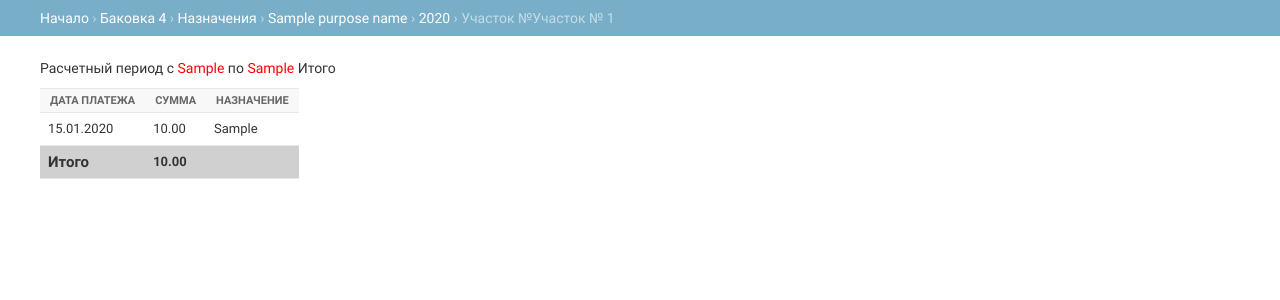
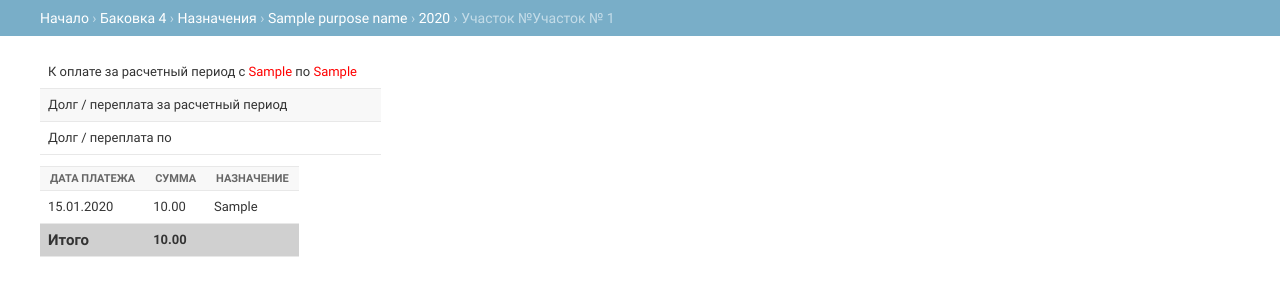
Before and after one commit to constgol/snt, a Django app: template templates/bakovka4/purpose_by_land.html in a window 1280 px wide. Shown: the part 48-348 px from the top of the page. Run offline with Django 3.2, Linux system fonts and the light colour scheme; tables that the repository leaves empty hold one stand-in row (values such as "Sample post"); the template is opened without the code that fills it: values that come from a table or form of the project are taken from there, most other values are stand-ins (such as "Sample title", 1, 10 or a date in 2020).

Commit message:
add debt and overpay for membership charge payments by land

```diff
--- a/templates/bakovka4/purpose_by_land.html
+++ b/templates/bakovka4/purpose_by_land.html
@@ -26,9 +26,21 @@
 {% block content %}
 <div id="content-main">
     <div id="charge_part">
-        Расчетный период с <span id="memb_from" style="color: #ff0000">{{ memb_from }}</span>
-        по <span id="memb_to" style="color: #ff0000">{{ memb_to }}</span>
-        Итого <span id="charge_sum" style="color: #008000; font-size: 18px; font-weight: bold;"></span>
+        <table>
+            <tr>
+                <td>К оплате за расчетный период с <span id="memb_from" style="color: #ff0000">{{ memb_from }}</span>
+                по <span id="memb_to" style="color: #ff0000">{{ memb_to }}</span></td>
+                <td id="charge_sum" style="color: #008000; font-size: 18px; font-weight: bold; text-align: right;"></td>
+            </tr>
+            <tr>
+                <td>Долг / переплата за расчетный период</td>
+                <td id="debt_calc_period" style="font-size: 18px; font-weight: bold; text-align: right;"></td>
+            </tr>
+            <tr>
+                <td>Долг / переплата по <span id="cur_month" style="color: #ff0000"></span></td>
+                <td id="debt_cur_month" style="font-size: 18px; font-weight: bold; text-align: right;"></td>
+            </tr>
+        </table>
     </div>
     <p></p>
     {% if purpose_list %}
@@ -52,7 +64,7 @@
             </tbody>
             <tr style="font-weight: bold; background: #d0d0d0;">
                 <td style="font-size: 15px;">Итого</td>
-                <td class="align-right">{{ total|floatformat:2 }}</td>
+                <td class="align-right" id="charge_total">{{ total|floatformat:2 }}</td>
                 <td class="align-right"><!----></td>
             </tr>
         </table>
@@ -69,7 +81,7 @@
         <table>
             <tr>
                 <td>С месяца</td>
-                <td><input type="text" id="fr_month" value="04.2019">
+                <td><input type="text" id="fr_month" value="06.2014">
                     <input type='button' id='fm_up' value="&#x02C6;" style="padding: 0px 5px;"
                            onClick="javascript:chMonth('fr_month', 1 )">
                     <input type='button' id='fm_do' value="&#x032C;" style="padding: 0px 8px;"
@@ -78,7 +90,7 @@
             </tr>
             <tr>
                 <td>По месяц</td>
-                <td><input type="text" id="to_month" value="02.2020">
+                <td><input type="text" id="to_month" value="03.2020">
                     <input type='button' id='tm_up' value="&#x02C6;" style="padding: 0px 5px;"
                            onClick="javascript:chMonth('to_month', 1 )">
                     <input type='button' id='tm_do' value="&#x032C;" style="padding: 0px 8px;"
@@ -147,9 +159,45 @@
 </script>
 <script>
     window.onload = function() {
-        document.getElementById("charge_sum").innerHTML = countCharge (
+        var charge_sum = countCharge (
             document.getElementById("memb_from").innerHTML,
             document.getElementById("memb_to").innerHTML, 0);
+        var memb_to = document.getElementById("memb_to").innerHTML;
+        var to_parsed = memb_to.match (/^(.{2})\.(.{4})$/);
+        var to_month = to_parsed[1];
+        var to_year = to_parsed[2];
+        var to_date = to_month + "." + to_year;
+        var green = "#008000";
+        var red = "#ff0000";
+
+        var debt_cur_month = document.getElementById("debt_cur_month");
+        var d = new Date();
+        var cur_month = ("000"+(d.getMonth()+1).toString()).slice(-2);
+        var cur_year = d.getFullYear().toString();
+        var cur_date = cur_month + "." + cur_year;
+        document.getElementById("cur_month").innerHTML  = cur_date;
+        if ( monthsBetween (
+             { month: to_month,  year: to_year  },
+             { month: cur_month, year: cur_year } ) > 1 ) {
+             debt_cur_month.style.color = red;
+             var to1 = addMonth ( to_month, to_year, 1 );
+             to1 = to1.month + "." + to1.year;
+             debt_cur_month.innerHTML = - countCharge ( to1, cur_date, 0 );
+        }
+        else {
+             debt_cur_month.style.color = green;
+             cur1 = addMonth ( cur_month, cur_year, 1 );
+             cur1 = cur1.month + "." + cur1.year;
+             debt_cur_month.innerHTML = countCharge ( cur1, to_date, 0 );
+        }
+
+        document.getElementById("charge_sum").innerHTML = charge_sum;
+
+        var charge_total = document.getElementById("charge_total").innerHTML;
+        charge_total = charge_total.replace (/,.{2}$/, "");
+        var debt_calc_period = document.getElementById("debt_calc_period");
+        debt_calc_period.innerHTML   = charge_total - charge_sum;
+        debt_calc_period.style.color = charge_total - charge_sum >= 0 ? green : red;
     }
 
 </script>
```
